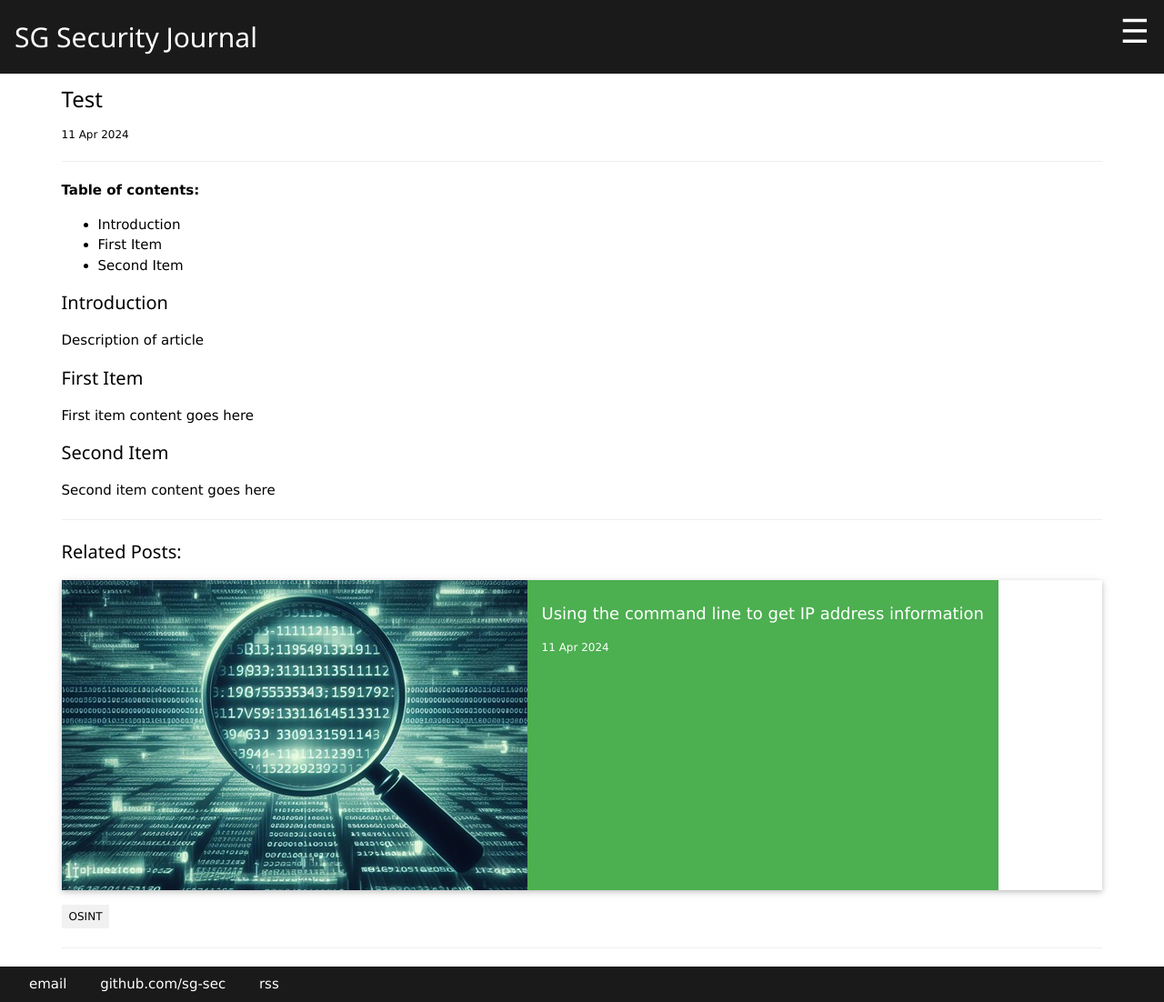
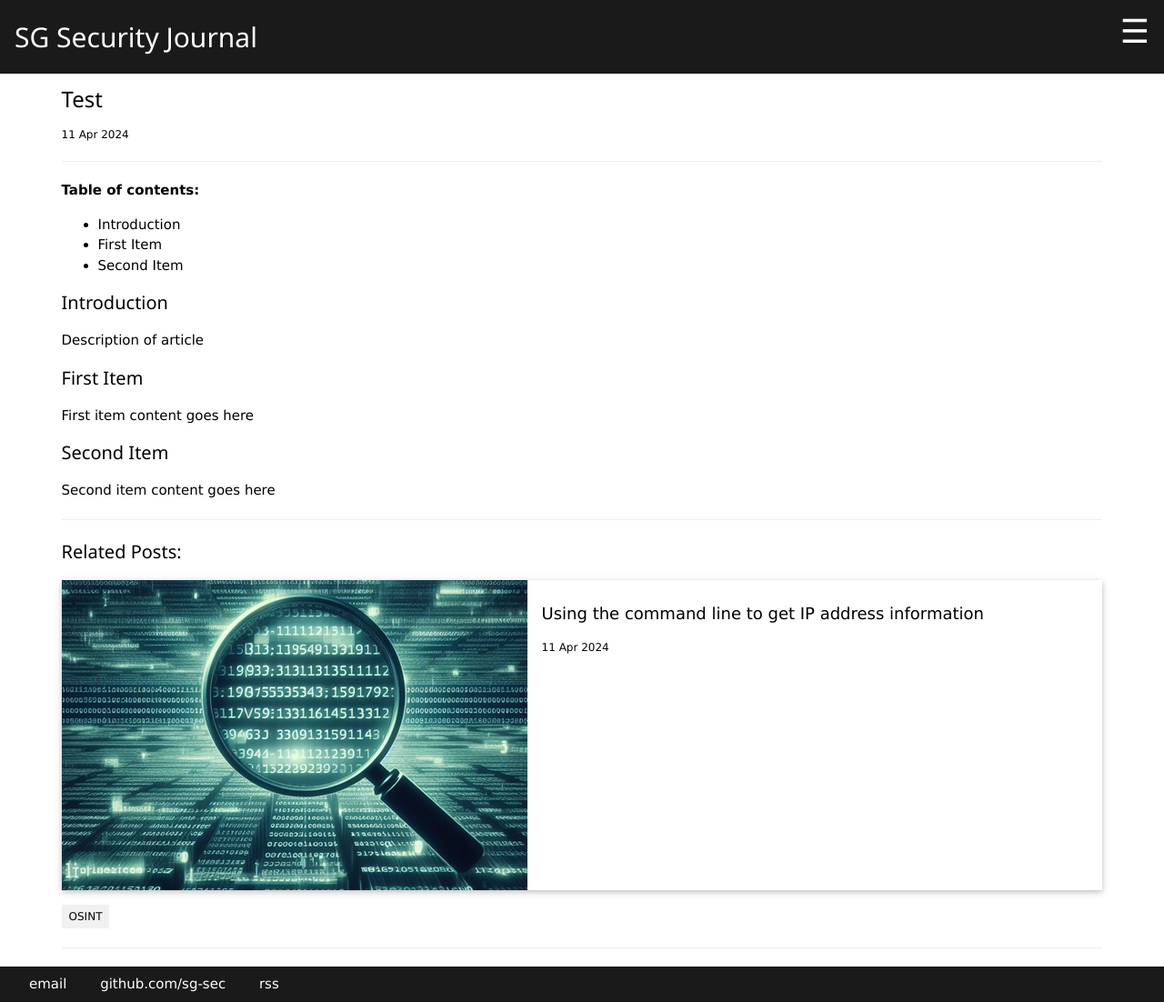
Before and after one commit to sg-sec/sg-sec.github.io, a Jekyll site: the page built from _posts/2024-04-11-test.md, in a window 1280 px wide. Shown: the whole page at 91% size. Built offline with Jekyll 4.4.1, drawn with Linux system fonts in a browser that asks for light colours.

Commit message:
Update relatedpostlistitem.html

```diff
--- a/_includes/relatedpostlistitem.html
+++ b/_includes/relatedpostlistitem.html
@@ -1,12 +1,12 @@
 <div class="w3-card w3-section">
         <!-- <div class="w3-row"> -->
-            <div class="w3-cell w3-red w3-mobile">
+            <div class="w3-cell w3-mobile">
                 {% if post.image And post.image != "" And post.image != nil %}
                 <img class="" style="width:100%" {% if post.image_alt_text and post.image_alt_text != "" and post.image_alt_text != nil %} alt="{{ post.image_alt_text }}" {% endif %}  src="{{ site.baseurl }}/assets/images/{{ post.image }}">
                 {% else %}
                 {% endif %}
             </div>
-            <div class="w3-cell w3-green w3-mobile w3-cell-top w3-padding">
+            <div class="w3-cell w3-mobile w3-cell-top w3-padding">
                 <p>
                     <a href="{{ post.url }}" title="{{ post.title }}" class="PostListTitle">{{ post.title }}</a >
                 </p>
```
